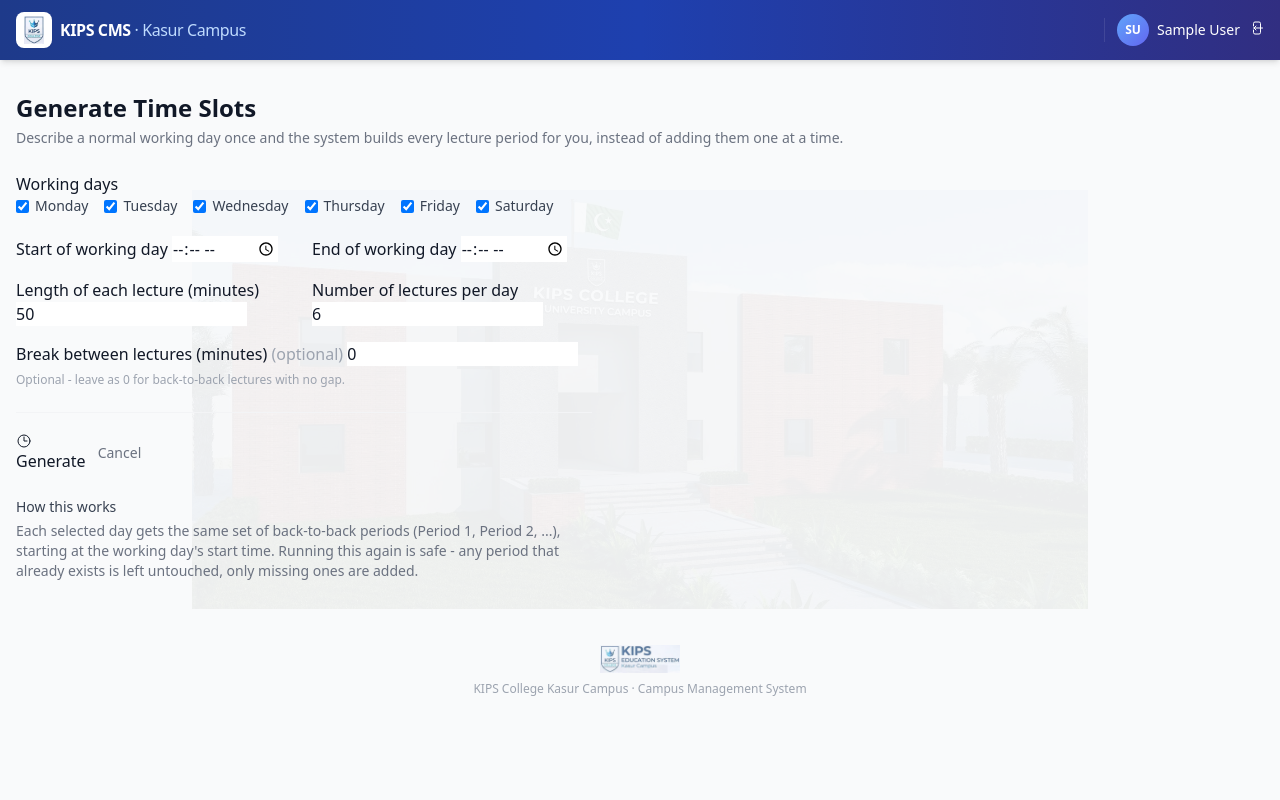
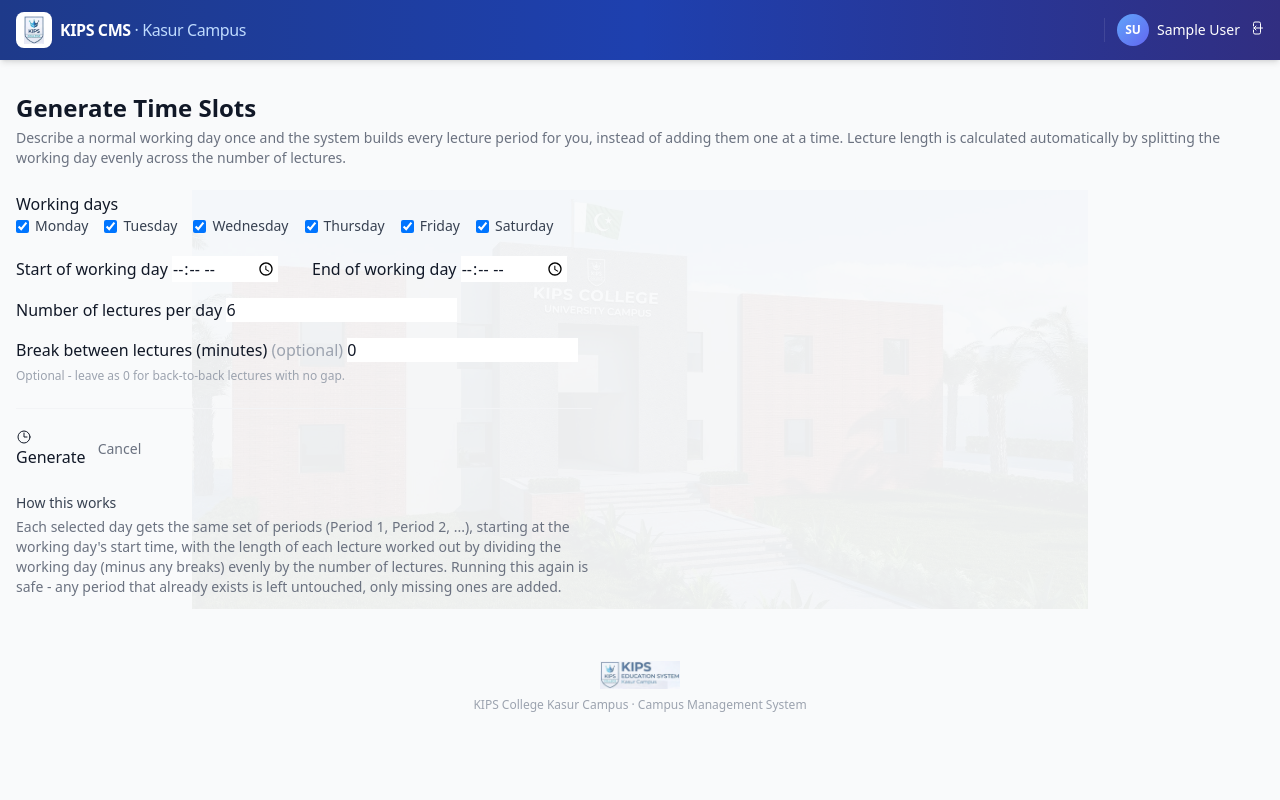
Before and after one commit to rashidgdev/Kips_CMS, a Django app: page /timetable/timeslots/generate/ in a window 1280 px wide. Run offline with Django 5.2, Linux system fonts and the light colour scheme; the visitor is signed in with stand-in values (Sample User, id 1); some libraries are stand-ins or nearby versions.

Commit message:
Auto-calculate lecture length in the Time Slot generator
Replace the manual lecture-length input with automatic calculation:
given the working day's start/end time and number of lectures, the
system now divides the span evenly (minus any breaks) instead of
requiring the user to also specify a fixed lecture duration.

```diff
--- a/apps/timetable/forms.py
+++ b/apps/timetable/forms.py
@@ -42,8 +42,10 @@ class TimeSlotForm(TailwindFormMixin, forms.ModelForm):
 
 
 class TimeSlotGeneratorForm(TailwindFormMixin, forms.Form):
-    """Generates a full day's worth of back-to-back lecture time slots
-    instead of adding each one by hand."""
+    """Generates a full day's worth of lecture time slots instead of adding
+    each one by hand. Lecture length is not entered directly - it's computed
+    by evenly dividing the working day span (minus any breaks) across the
+    requested number of lectures."""
 
     days = forms.MultipleChoiceField(
         choices=TimeSlot.DayOfWeek.choices,
@@ -53,7 +55,6 @@ class TimeSlotGeneratorForm(TailwindFormMixin, forms.Form):
     )
     day_start_time = forms.TimeField(label='Start of working day', widget=forms.TimeInput(attrs={'type': 'time'}))
     day_end_time = forms.TimeField(label='End of working day', widget=forms.TimeInput(attrs={'type': 'time'}))
-    lecture_duration_minutes = forms.IntegerField(label='Length of each lecture (minutes)', min_value=5, initial=50)
     number_of_lectures = forms.IntegerField(label='Number of lectures per day', min_value=1, initial=6)
     break_minutes = forms.IntegerField(
         label='Break between lectures (minutes)', min_value=0, initial=0, required=False,
@@ -68,24 +69,26 @@ class TimeSlotGeneratorForm(TailwindFormMixin, forms.Form):
         cleaned = super().clean()
         start = cleaned.get('day_start_time')
         end = cleaned.get('day_end_time')
-        duration = cleaned.get('lecture_duration_minutes')
         count = cleaned.get('number_of_lectures')
         break_minutes = cleaned.get('break_minutes') or 0
 
-        if start and end and duration and count:
+        if start and end and count:
             if end <= start:
                 raise forms.ValidationError('End of working day must be after the start of the working day.')
 
-            total_minutes = duration * count + break_minutes * (count - 1)
-            last_end = (
-                datetime.datetime.combine(datetime.date.today(), start) + datetime.timedelta(minutes=total_minutes)
-            ).time()
-            if last_end > end:
+            span_minutes = (
+                datetime.datetime.combine(datetime.date.today(), end)
+                - datetime.datetime.combine(datetime.date.today(), start)
+            ).total_seconds() / 60
+            break_total = break_minutes * (count - 1)
+            available_minutes = span_minutes - break_total
+
+            lecture_duration_minutes = int(available_minutes // count)
+            if lecture_duration_minutes < 5:
                 raise forms.ValidationError(
-                    f'{count} lectures of {duration} min (plus {break_minutes} min breaks) starting at '
-                    f'{start.strftime("%I:%M %p").lstrip("0")} would end at '
-                    f'{last_end.strftime("%I:%M %p").lstrip("0")}, which is after the working day ends at '
-                    f'{end.strftime("%I:%M %p").lstrip("0")}. Reduce the number of lectures, shorten the lecture '
-                    'or break length, or extend the working day.'
+                    f'Splitting {start.strftime("%I:%M %p").lstrip("0")}-{end.strftime("%I:%M %p").lstrip("0")} '
+                    f'into {count} lectures with {break_minutes} min breaks between them leaves less than 5 '
+                    'minutes per lecture. Reduce the number of lectures or breaks, or extend the working day.'
                 )
+            cleaned['lecture_duration_minutes'] = lecture_duration_minutes
         return cleaned
--- a/apps/timetable/views.py
+++ b/apps/timetable/views.py
@@ -124,7 +124,11 @@ def timeslot_generate(request):
                 break_minutes=data['break_minutes'],
             )
             if created:
-                messages.success(request, f'{len(created)} time slot(s) created.')
+                messages.success(
+                    request,
+                    f'{len(created)} time slot(s) created - each lecture is '
+                    f'{data["lecture_duration_minutes"]} minutes long.',
+                )
             if skipped:
                 messages.info(request, f'{len(skipped)} time slot(s) already existed and were left as-is.')
             if not created and not skipped:
--- a/templates/timetable/timeslot_generate.html
+++ b/templates/timetable/timeslot_generate.html
@@ -5,7 +5,8 @@
 <h1 class="mb-1 text-2xl font-semibold text-gray-900">Generate Time Slots</h1>
 <p class="mb-6 text-sm text-gray-500">
     Describe a normal working day once and the system builds every lecture period for you,
-    instead of adding them one at a time.
+    instead of adding them one at a time. Lecture length is calculated automatically by
+    splitting the working day evenly across the number of lectures.
 </p>
 
 <div class="card page-enter max-w-xl">
@@ -41,12 +42,7 @@
                 {{ form.day_end_time }}
                 {% for error in form.day_end_time.errors %}<p class="mt-1.5 text-xs text-red-600">{{ error }}</p>{% endfor %}
             </div>
-            <div>
-                <label for="{{ form.lecture_duration_minutes.id_for_label }}" class="field-label">{{ form.lecture_duration_minutes.label }}</label>
-                {{ form.lecture_duration_minutes }}
-                {% for error in form.lecture_duration_minutes.errors %}<p class="mt-1.5 text-xs text-red-600">{{ error }}</p>{% endfor %}
-            </div>
-            <div>
+            <div class="sm:col-span-2">
                 <label for="{{ form.number_of_lectures.id_for_label }}" class="field-label">{{ form.number_of_lectures.label }}</label>
                 {{ form.number_of_lectures }}
                 {% for error in form.number_of_lectures.errors %}<p class="mt-1.5 text-xs text-red-600">{{ error }}</p>{% endfor %}
@@ -75,9 +71,11 @@
 <div class="card page-enter mt-6 max-w-xl text-sm text-gray-500">
     <p class="mb-1 font-medium text-gray-700">How this works</p>
     <p>
-        Each selected day gets the same set of back-to-back periods (Period 1, Period 2, ...),
-        starting at the working day's start time. Running this again is safe - any period that
-        already exists is left untouched, only missing ones are added.
+        Each selected day gets the same set of periods (Period 1, Period 2, ...), starting at
+        the working day's start time, with the length of each lecture worked out by dividing
+        the working day (minus any breaks) evenly by the number of lectures. Running this
+        again is safe - any period that already exists is left untouched, only missing ones
+        are added.
     </p>
 </div>
 {% endblock %}
```
Also changed, not shown: README.md.
